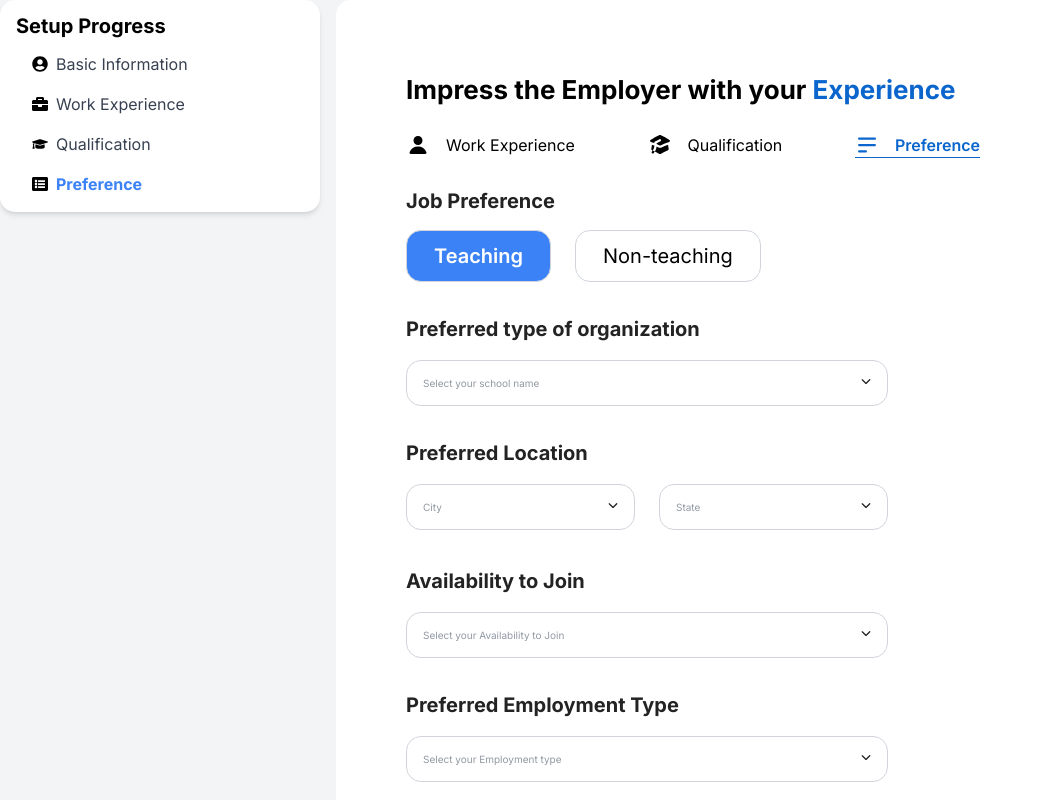
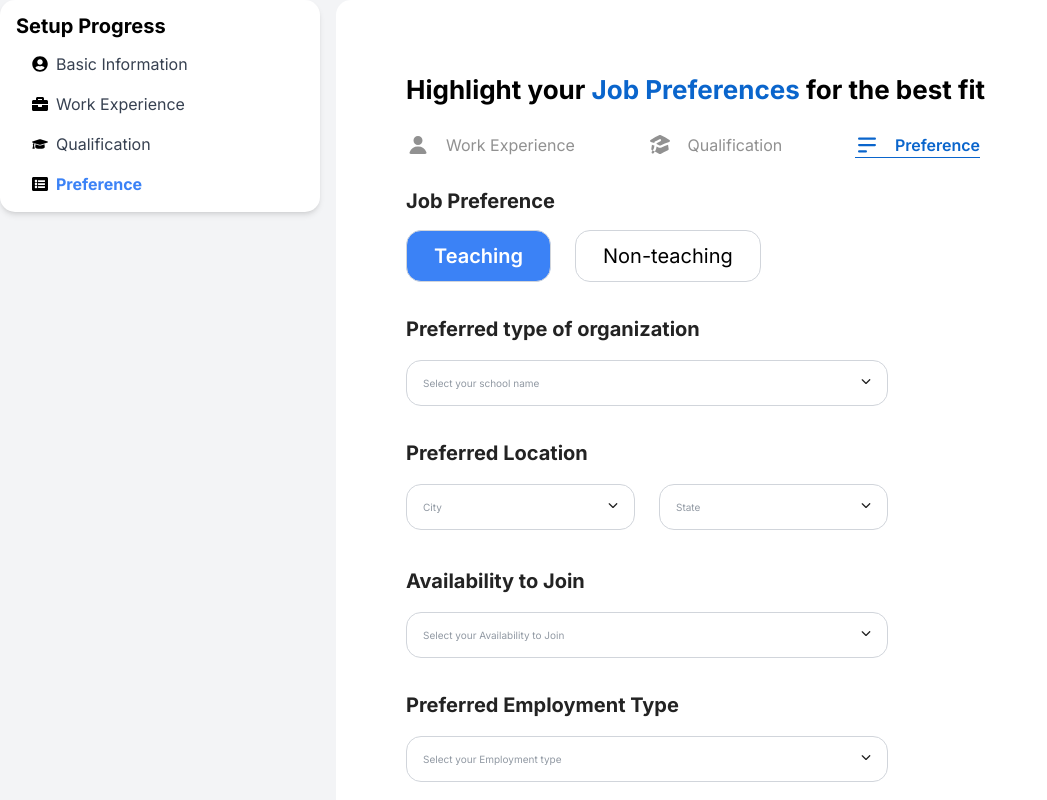
Before and after one commit to ayushballia/eduportal, a Next.js app: page /step3 in a window 1280 px wide. Shown: the top 800 px of the page, without its empty margins (0-1047 px from the left). Built offline with nearby package versions, Linux system fonts and the light colour scheme.

Commit message:
fix heading color

```diff
--- a/src/app/components/Step2.jsx
+++ b/src/app/components/Step2.jsx
@@ -17,11 +17,11 @@ const Step2 = () => {
   return (
     <div className="p-[70px] bg-white rounded-[15px]">
       <h2 className="text-[26px] font-bold mb-6">
-        Impress the Employer with your{" "}
-        <span className="text-[#0A65CC]"> Experience</span>
+      Stand out with your  {" "}
+        <span className="text-[#0A65CC]"> Academic</span> credentials
       </h2>
       <div className="steps mb-4 flex justify-between mb-8 w-[574px]">
-        <button type="button" className="flex gap-4 ">
+        <button type="button" className="flex text-[#23232380] gap-4 ">
           <UserIcon className="size-6 " />
           Work Experience
         </button>
@@ -32,7 +32,7 @@ const Step2 = () => {
           <AcademicCapIcon className="size-6 " />
           Qualification
         </button>
-        <button type="button" className="step flex gap-4 ">
+        <button type="button" className="step text-[#23232380] flex gap-4 ">
           <Bars3BottomLeftIcon className="size-6 " />
           Preference
         </button>
--- a/src/app/components/Step3.jsx
+++ b/src/app/components/Step3.jsx
@@ -25,15 +25,15 @@ const Step3 = () => {
   return (
     <div className="p-[70px] bg-white rounded-[15px]">
       <h2 className="text-[26px] font-bold mb-6">
-        Impress the Employer with your{" "}
-        <span className="text-[#0A65CC]"> Experience</span>
+        Highlight your <span className="text-[#0A65CC]"> Job Preferences</span> {" "}
+        for the best fit
       </h2>
       <div className="steps mb-4 flex justify-between mb-8 w-[574px]">
-        <button type="button" className="flex gap-4 ">
+        <button type="button" className="flex text-[#23232380] gap-4 ">
           <UserIcon className="size-6 " />
           Work Experience
         </button>
-        <button type="button" className="step flex gap-4">
+        <button type="button" className="step text-[#23232380] flex gap-4">
           <AcademicCapIcon className="size-6 " />
           Qualification
         </button>
@@ -111,7 +111,7 @@ const Step3 = () => {
           placeholder={"Select your Employment type"}
         />
 
-<button
+        <button
           type="button"
           onClick={handleNext}
           className="mt-4 text-[16px] font-bold bg-[#0A65CC] text-white px-[23px] py-[16px] rounded-[20px]"
```
